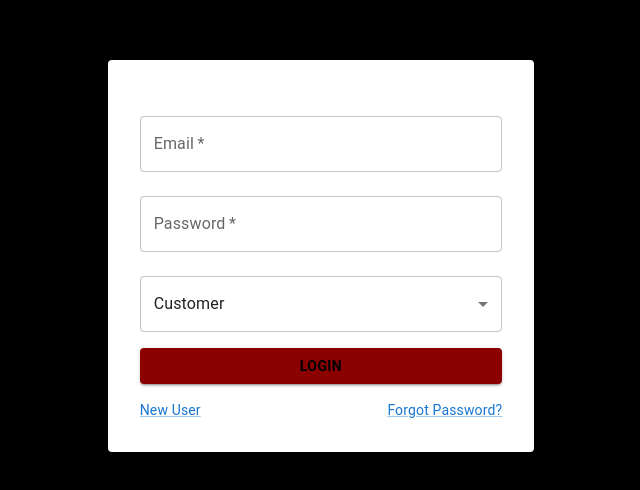
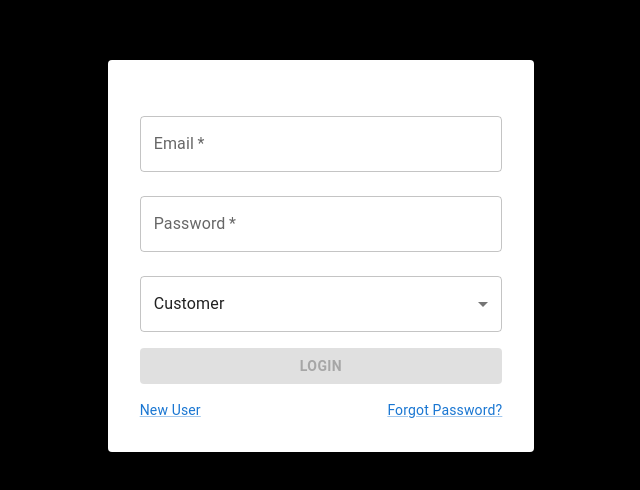
Before and after one commit to liabilityquek/Movies_App, a React (Vite) app: page /login in a window 1280 px wide. Shown: the part 164-654 px from the top of the page, without its empty margins (319-959 px from the left). Built offline with nearby package versions, Linux system fonts and the light colour scheme.

Commit message:
updated Signin, Forget and NewUser.jsx

```diff
--- a/src/pages/App/AuthPage/Forget.jsx
+++ b/src/pages/App/AuthPage/Forget.jsx
@@ -134,7 +134,7 @@ export default function Forget() {
                 <Box mt={2}>
                   <Button
                     type="submit"
-                    disabled={isFormDisabled}
+                    disabled={isFormDisabled()}
                     variant="contained"
                     sx={{
                       backgroundColor: "darkred",
--- a/src/pages/App/AuthPage/NewUser.jsx
+++ b/src/pages/App/AuthPage/NewUser.jsx
@@ -170,7 +170,7 @@ export default function NewUser() {
                 <Box mt={2}>
                   <Button
                     type="submit"
-                    disabled={isFormDisabled}
+                    disabled={isFormDisabled()}
                     variant="contained"
                     sx={{
                       backgroundColor: "darkred",
--- a/src/pages/App/AuthPage/SignIn.jsx
+++ b/src/pages/App/AuthPage/SignIn.jsx
@@ -65,7 +65,7 @@ export default function SignIn({ setUser, role }) {
 
       decodedUser.sub.role === "Customer" ? navigate("/") : navigate("/admin");
     } catch (error) {
-      setError(error.response.data.error)
+      setError(error.response.data.error);
       setIsLoading(false);
       console.log(`error: ${JSON.stringify(error.response.data.error)}`);
     }
@@ -84,14 +84,24 @@ export default function SignIn({ setUser, role }) {
 
   const AlertMessage = () => {
     if (!error) return null;
-        return (
+    return (
       <Stack sx={{ width: "100%" }} spacing={2}>
-        <Alert severity="error" onClose={() => {setError("")}}>
+        <Alert
+          severity="error"
+          onClose={() => {
+            setError("");
+          }}
+        >
           <AlertTitle>Error</AlertTitle>
           <strong>{error}</strong>
         </Alert>
       </Stack>
     );
+  };
+
+  const isFormDisabled = () => {
+    const emailRegex = /^[a-zA-Z0-9_.+-]+@[a-zA-Z0-9-]+\.[a-zA-Z0-9-.]+$/;
+    return !emailRegex.test(state.email) || state.password.length < 3;
   };
 
   return (
@@ -146,6 +156,7 @@ export default function SignIn({ setUser, role }) {
                 <Box mt={2}>
                   <Button
                     type="submit"
+                    disabled={isFormDisabled()}
                     variant="contained"
                     sx={{
                       backgroundColor: "darkred",
```
